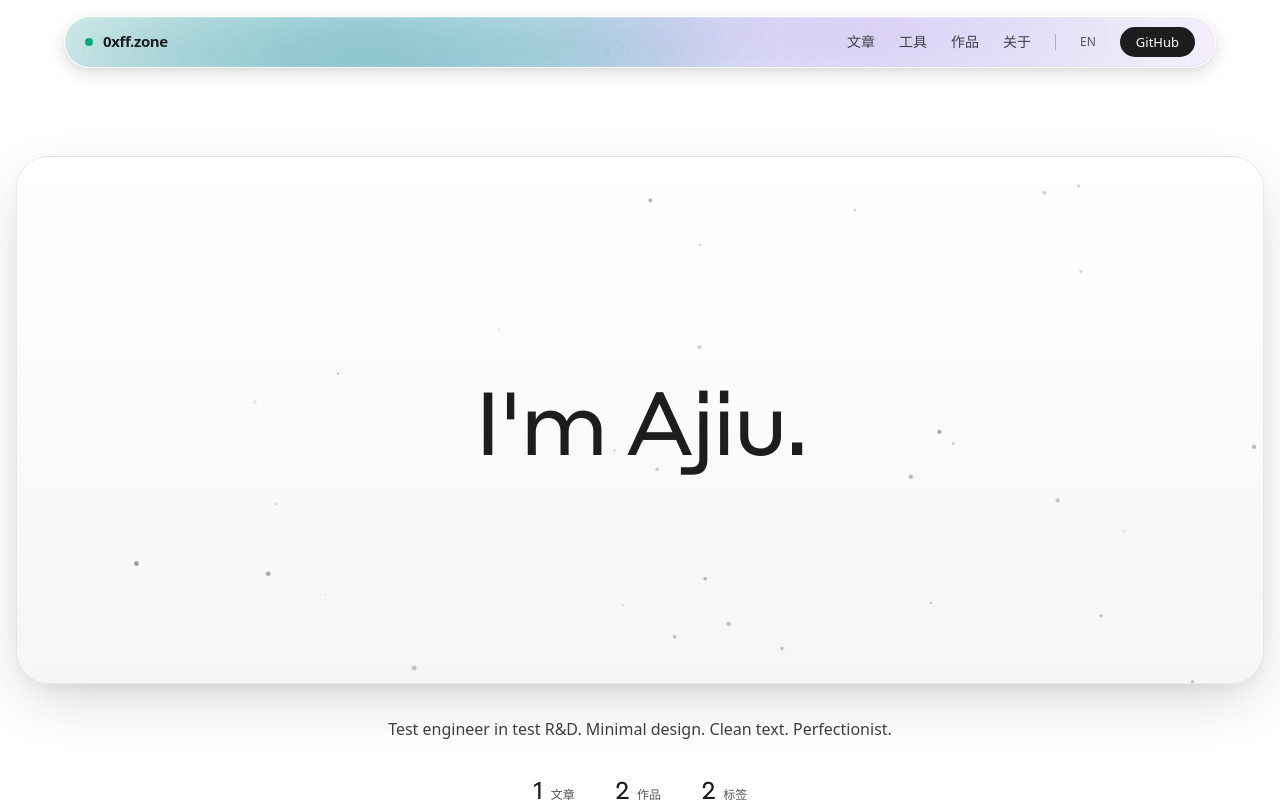
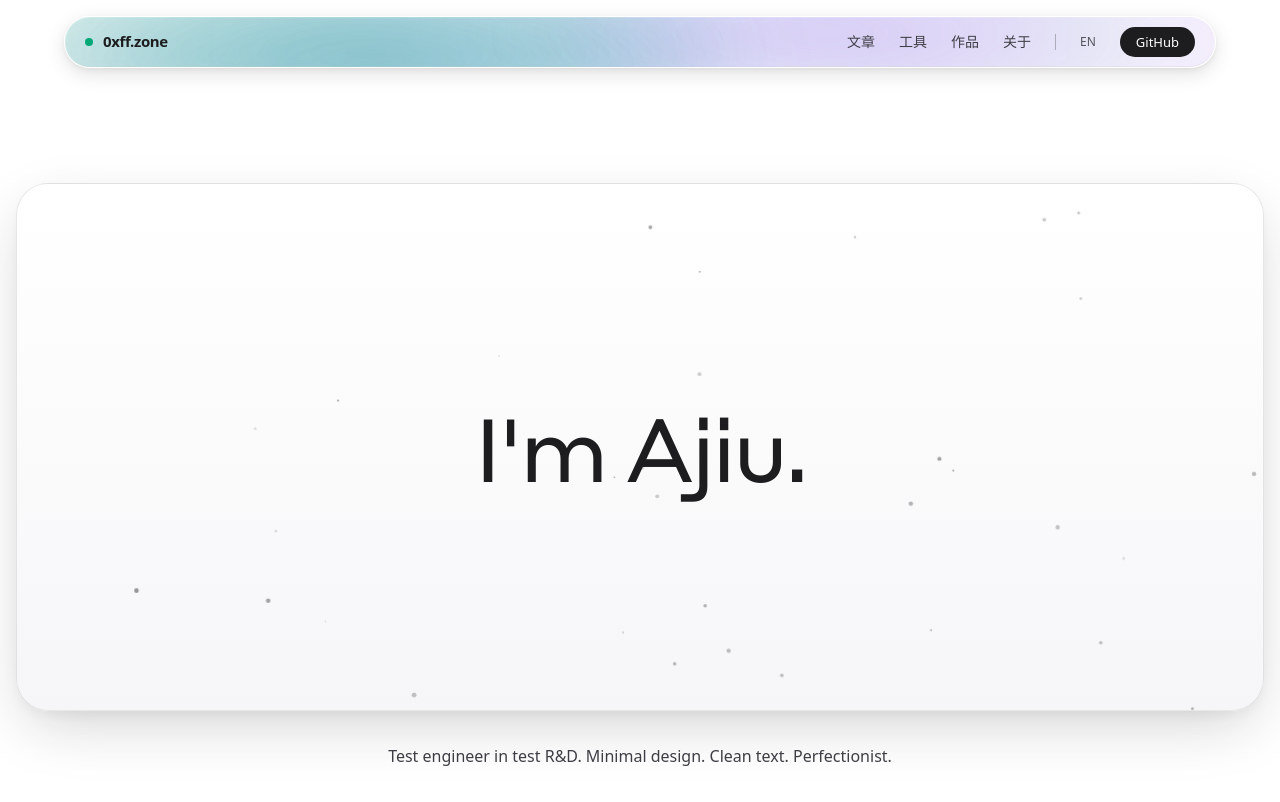
Before and after one commit to ZeniX-ally/blog-comments, a Next.js app: page / in a window 1280 px wide. Shown: the top 802 px of the page. Built offline with nearby package versions, Linux system fonts and the light colour scheme.

Commit message:
style: 首页留白调到 115px

```diff
--- a/src/app/en/page.tsx
+++ b/src/app/en/page.tsx
@@ -20,7 +20,7 @@ export default function HomeEn() {
         <div className="hero-scroll flex flex-col items-center pt-5 text-center lg:pt-7">
             <FadeIn>
             {/* title frame: glass material with ink particles, static title */}
-            <div className="hero-frame relative mt-8 overflow-hidden px-8">
+            <div className="hero-frame relative mt-[59px] overflow-hidden px-8">
               <InkParticles />
               <div className="relative z-10">
                 <h1 className="page-title page-title--hero">I&apos;m Ajiu.</h1>
--- a/src/app/page.tsx
+++ b/src/app/page.tsx
@@ -20,7 +20,7 @@ export default function Home() {
         <div className="hero-scroll flex flex-col items-center pt-5 text-center lg:pt-7">
             <FadeIn>
             {/* 大标题框:玻璃材质,粒子漂浮,静态标题 */}
-            <div className="hero-frame relative mt-8 overflow-hidden px-8">
+            <div className="hero-frame relative mt-[59px] overflow-hidden px-8">
               <InkParticles />
               <div className="relative z-10">
                 <h1 className="page-title page-title--hero">{site.hero.greeting}</h1>
```
